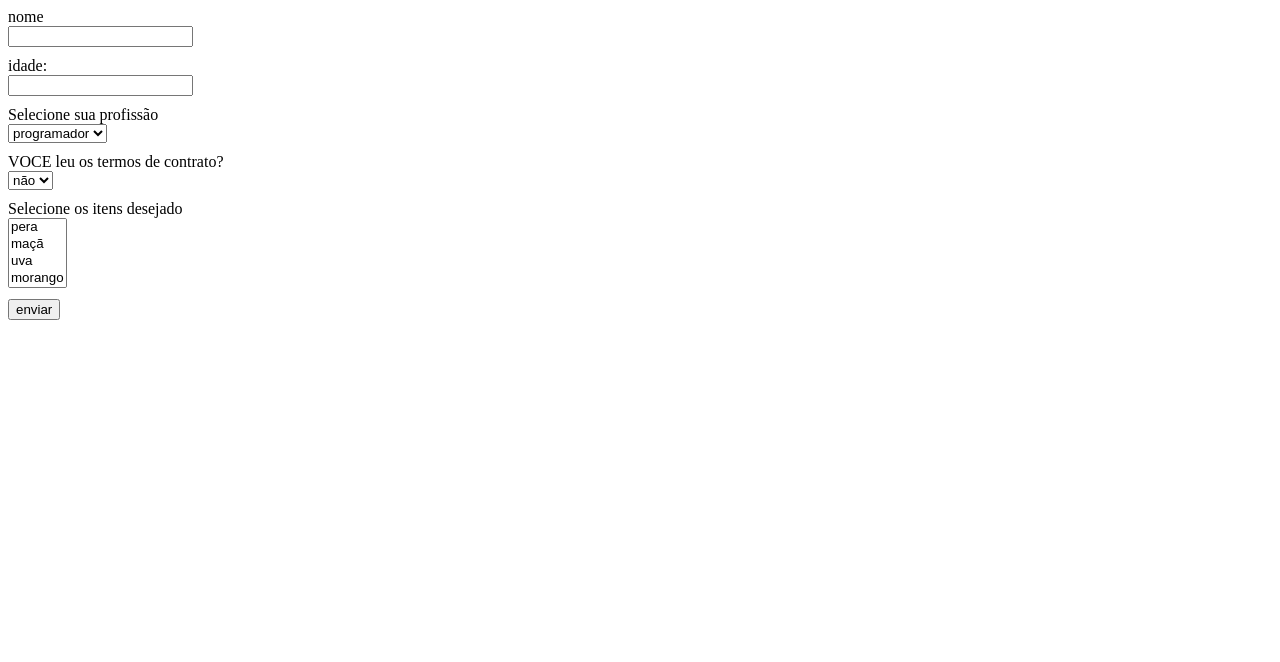
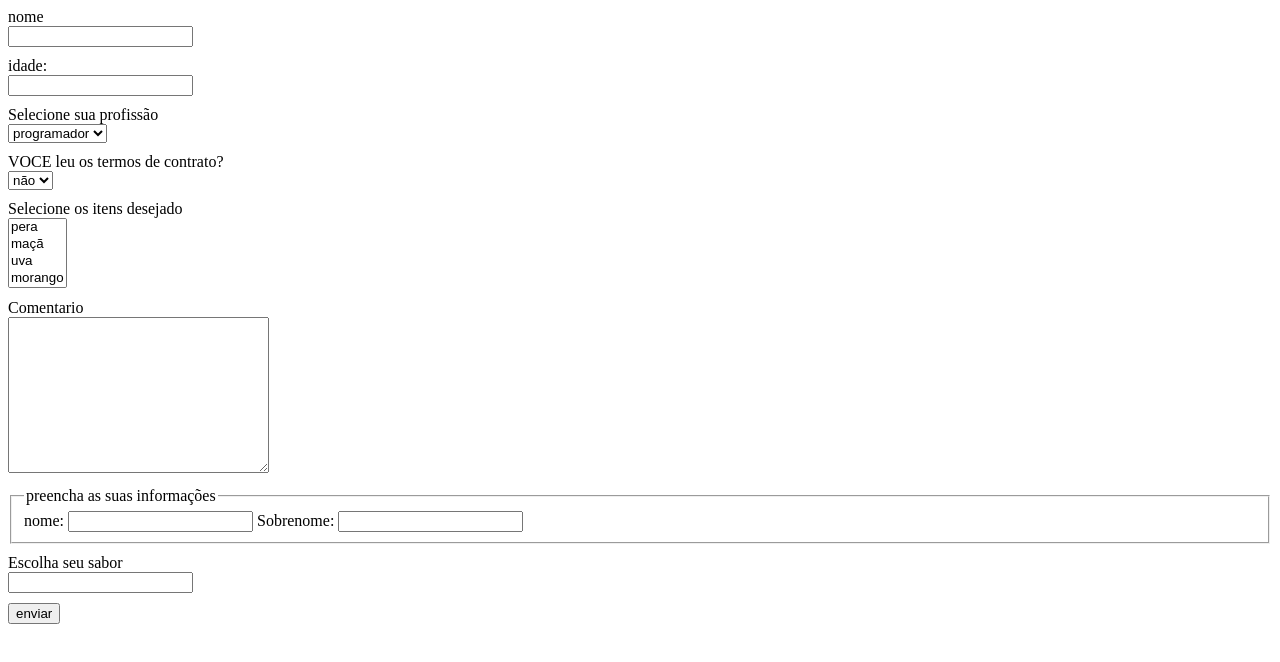
Before and after one commit to Brunoake/udemy, a plain HTML site: page ex005/index.html in a window 1280 px wide. Drawn offline with Linux system fonts and the light colour scheme.

Commit message:
Update index.html

```diff
--- a/ex005/index.html
+++ b/ex005/index.html
@@ -44,6 +44,32 @@
                 <option value="kiwi">kiwi</option>
             </select>
         </div>
+        <div>
+            <label for="coment">Comentario</label>
+            <textarea name="coment" cols="30" rows="10"></textarea>
+        </div>
+
+        <div>
+            <fieldset>
+                <legend>preencha as suas informações</legend>
+                <label for="firstname">nome:</label>
+                <input type="text " name="firstname">
+
+                <label for="lastname">Sobrenome:</label>
+                <input type="text" name="lastname">
+            </fieldset>
+        </div>
+
+        <div>
+            <label for="flavor">Escolha seu sabor</label>
+            <input type="text "  list="flavors" name="flavor">
+
+            <datalist id="flavors">
+                <option value="morango">morango</option>
+                <option value="chocolate">chocolate</option>
+                <option value="uva">uva</option>
+            </datalist>
+        </div>
 
         <input type="submit" value="enviar">
 
```
